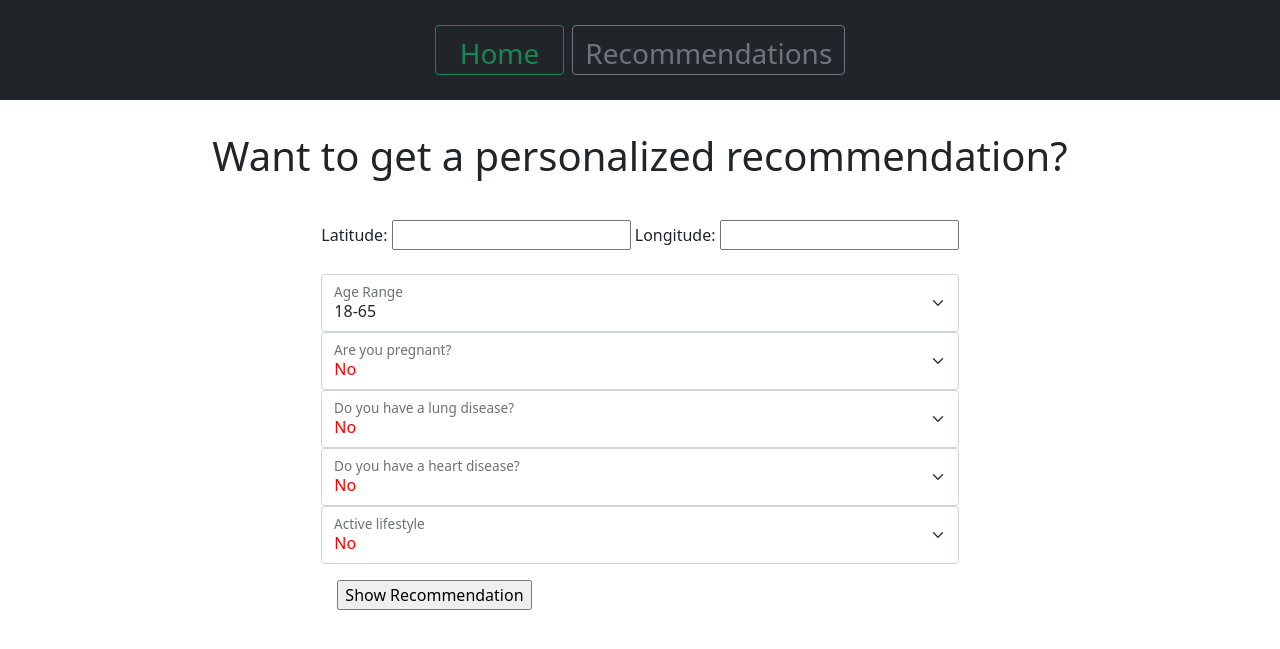
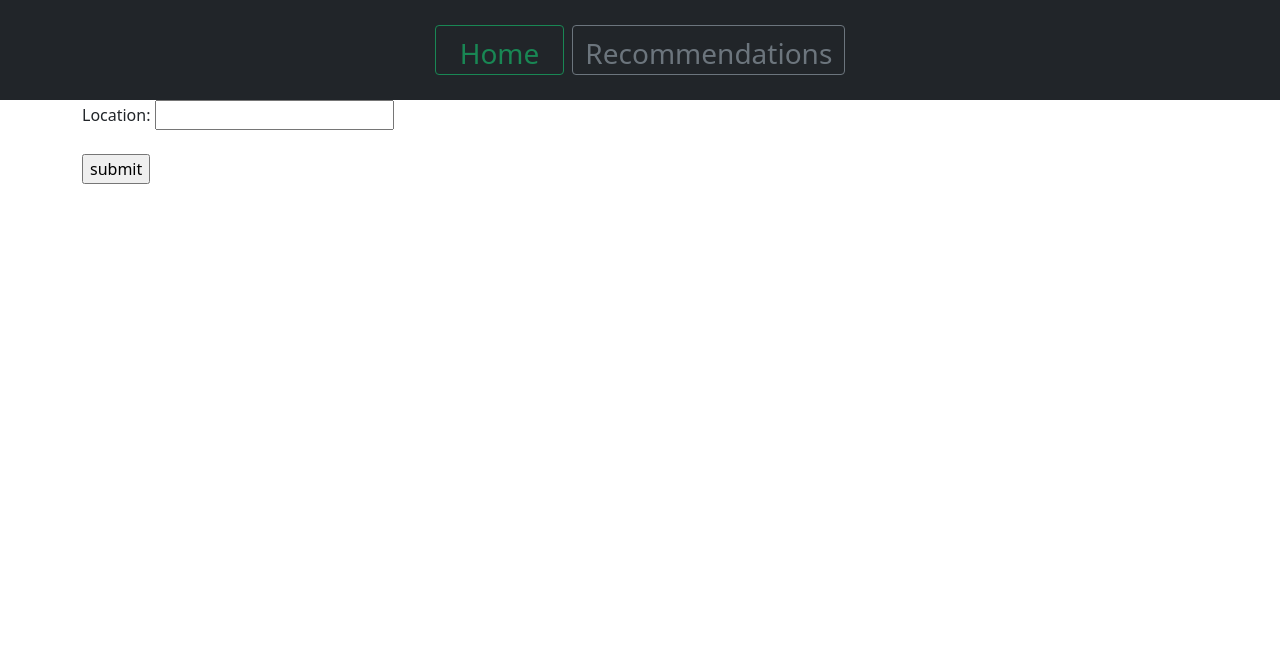
Before and after one commit to rosaregalado/colab9-airpollution-project, a Flask app: page /recommendation-form in a window 1280 px wide. Shown: the top 649 px of the page. Run offline with Flask 2, Linux system fonts and the light colour scheme.

Commit message:
added geopy library and return data in json

```diff
--- a/flask-server/app.py
+++ b/flask-server/app.py
@@ -1,10 +1,10 @@
-from flask import Flask, request, render_template, redirect, url_for
+from flask import Flask, request, render_template, redirect, url_for, jsonify
 import requests
-# from geopy.geocoders import Nominatim
+from geopy.geocoders import Nominatim
 
 app = Flask(__name__)
 
-# geopy
+# geopy library (example)
 # address_input = input("Enter your adress:")
 # geolocator = Nominatim(user_agent="myApp")
 # location = geolocator.geocode("175 5th Avenue NYC")
@@ -14,85 +14,109 @@ app = Flask(__name__)
 def index():
   return render_template('index.html')
 
+# ignore this route, it only renders a recommendation form
+@app.route('/recommendation-form', methods=['GET', 'POST'])
+def recc_form():
+  return render_template('partials/recommendation-form.html')
+
+
 # -----------------------------------------------------------------------------------------------
 # API routes:
 
-# returns breezeometer aqi index
+# returns current air quality index
 @app.route('/', methods=['POST'])
 def breezometer_aqi():
-  latitude = request.form['lat']
-  longitude = request.form['lon']
-  response = requests.get('https://api.breezometer.com/air-quality/v2/current-conditions?lat=' +latitude+ '&lon=' +longitude+ '&key=89e152af8d9f4b77872dbdc7b7f602d2&features=breezometer_aqi, pollutants_concentrations, sources_and_effects&breezometer_aqi_color=red_green')
-  # convert data response to json
+  # request location input from user
+  location = request.form['location']
+  # geopy library
+  geolocator = Nominatim(user_agent="air-pollution")
+  geolocation = geolocator.geocode(location)
+  latitude = str(geolocation.latitude)
+  longitude = str(geolocation.longitude)
+
+  api_url = "https://air-quality.p.rapidapi.com/current/airquality"
+  # input lat and lon
+  querystring = {"lat": latitude, "lon": longitude}
+
+  # api headers
+  headers = {
+    "X-RapidAPI-Host": "air-quality.p.rapidapi.com",
+    "X-RapidAPI-Key": "51c6c1f44cmsh5272fb64badcce3p15ae48jsna39e3b1e16d0"
+  }
+
+  # convert api data to json
+  response = requests.request("GET", api_url, headers=headers, params=querystring)
   json_obj = response.json()
-  # aqi data
-  aqi_category = json_obj['data']['indexes']['baqi']['category']
-  aqi_display = json_obj['data']['indexes']['baqi']['aqi_display']
-  aqi_color = json_obj['data']['indexes']['baqi']['color']
-  # pollutants info
-  co = json_obj['data']['pollutants']['co']['display_name']
-  co_concentration = json_obj['data']['pollutants']['co']['concentration']['value']
-  co_units = json_obj['data']['pollutants']['co']['concentration']['units']
+  # request current aqi number
+  aqi_data = json_obj['data'][0]['aqi']
 
-  no2 = json_obj['data']['pollutants']['no2']['display_name']
-  no2_concentration = json_obj['data']['pollutants']['no2']['concentration']['value']
-  no2_units = json_obj['data']['pollutants']['no2']['concentration']['units']
+  # return data in json format
+  return jsonify(aqi_data)
 
-
-  return render_template('aqi.html', aqi_category=aqi_category, aqi_display=aqi_display, aqi_color=aqi_color,
-  co=co, co_concentration=co_concentration, co_units=co_units,
-  no2=no2, no2_concentration=no2_concentration, no2_units=no2_units)
 
 
 # returns health recommendations
 @app.route('/health_recommendations', methods=['POST'])
 def health_recommendations():
-  latitude = request.form['lat']
-  longitude = request.form['lon']
-  response = requests.get('https://api.breezometer.com/air-quality/v2/current-conditions?lat=' +latitude+ '&lon=' +longitude+ '&key=89e152af8d9f4b77872dbdc7b7f602d2&features=breezometer_aqi,health_recommendations&breezometer_aqi_color=red_green')
-  json_obj = response.json()
+  # request user input for location
+  location = request.form['location']
+  # geopy library converts city name to location coordinates
+  geolocator = Nominatim(user_agent="health-recc")
+  geolocation = geolocator.geocode(location)
+  latitude = str(geolocation.latitude)
+  longitude = str(geolocation.longitude)
 
-  # api recommendations
+  # convert data to json
+  api_url = requests.get('https://api.breezometer.com/air-quality/v2/current-conditions?lat=' +latitude+ '&lon=' +longitude+ '&key=89e152af8d9f4b77872dbdc7b7f602d2&features=breezometer_aqi,health_recommendations')
+  json_obj = api_url.json()
+
+  # api health recommendations
   general_recc = json_obj['data']['health_recommendations']['general_population']
   elderly_recc = json_obj['data']['health_recommendations']['elderly']
   lung_disease_recc = json_obj['data']['health_recommendations']['lung_diseases']
   heart_disease_recc = json_obj['data']['health_recommendations']['heart_diseases']
-  active_recc = json_obj['data']['health_recommendations']['active']
   pregnant_women_recc = json_obj['data']['health_recommendations']['pregnant_women']
   children_recc = json_obj['data']['health_recommendations']['children']
 
-  return render_template('health_recommendations.html',
-  general_recc=general_recc, elderly_recc=elderly_recc,
-  lung_disease_recc=lung_disease_recc, heart_disease_recc=heart_disease_recc,
-  active_recc=active_recc, pregnant_women_recc=pregnant_women_recc,
-  children_recc=children_recc)
-
-
-# render recommendation form
-@app.route('/recommendation-form', methods=['GET', 'POST'])
-def recc_form():
-  return render_template('partials/recommendation-form.html')
+  # returns recommendations in json
+  return jsonify(general_recc, elderly_recc, lung_disease_recc, heart_disease_recc, pregnant_women_recc, children_recc)
 
 
 
-# returns pollutants info
-@app.route('/pollutants', methods=['GET'])
-def pollutant_info():
-  response = requests.get('https://api.breezometer.com/air-quality/v2/current-conditions?lat=49.416445994186226&lon=-123.08999098662949&key=71bb1e267fc449ba9e6563ccfdee0784&features=pollutants_concentrations')
+# returns aqi forecast (api)
+@app.route('/forecast', methods=['GET'])
+def forecast():
+  # requests user input for location
+  location = request.form['location']
+  # geopy library converts city name to location coordinates
+  geolocator = Nominatim(user_agent="health-recc")
+  geolocation = geolocator.geocode(location)
+  latitude = str(geolocation.latitude)
+  longitude = str(geolocation.longitude)
+
+  api_url = "https://air-quality.p.rapidapi.com/forecast/airquality"
+
+  querystring = {"lat": latitude,"lon": longitude,"hours":"72"}
+
+  headers = {
+    "X-RapidAPI-Host": "air-quality.p.rapidapi.com",
+    "X-RapidAPI-Key": "51c6c1f44cmsh5272fb64badcce3p15ae48jsna39e3b1e16d0"
+  }
+  # request data from api url
+  response = requests.request("GET", api_url, headers=headers, params=querystring)
+
   json_obj = response.json()
-  return json_obj
+  # 24 hours later (tomorrow):
+  aqi_data_24 = json_obj['data'][24]['aqi']
+  # 48 hours later (2nd day):
+  aqi_data_48 = json_obj['data'][48]['aqi']
+  # 71 hours later (3rd day):
+  aqi_data_71 = json_obj['data'][71]['aqi']
+
+  # returns aqi for the next 3 days
+  return jsonify(aqi_data_24, aqi_data_48, aqi_data_71)
 
 
-# returns local aqi index
-@app.route('/local-aqi', methods=['GET'])
-def local_aqi():
-  response = requests.get('https://api.breezometer.com/air-quality/v2/current-conditions?lat=49.416445994186226&lon=-123.08999098662949&key=71bb1e267fc449ba9e6563ccfdee0784&features=local_aqi')
-  json_obj = response.json()
-  return json_obj
-
-
-
-
-
+# runs app
 if __name__ == "__main__":
   app.run(debug=True)
--- a/flask-server/templates/partials/recommendation-form.html
+++ b/flask-server/templates/partials/recommendation-form.html
@@ -2,83 +2,13 @@
 
 {% block content %}
 <!-- get health recommendations -->
-<div style="margin: 2em; display: flex; flex-direction: column; align-items: center;">
-  <h1 style="margin-bottom: 1em;">Want to get a personalized recommendation?</h1>
-  <form method="POST" action="/health_recommendations" style="margin-bottom: 1em;">
-    Latitude: <input type="float" name="lat">
-    Longitude: <input type="float" name="lon">
-    <br>
-
-    <!-- <div style="margin: 1em;">
-      <input type="checkbox" id="general_recc" name="general_recc" value={{general_recc}}>
-      <label for="general_recc"> I dont have any respiratory diseases </label>
-      <br>
-      <input type="checkbox" id="elderly_recc" name="elderly_recc" value={{elderly_recc}}>
-      <label for="elderly_recc"> I am 65+ </label>
-      <br>
-      <input type="checkbox" id="lung_disease_recc" name="lung_disease_recc" value={{lung_disease_recc}}>
-      <label for="lung_disease_recc"> I have a lung disease</label>
-      <br>
-      <input type="checkbox" id="heart_disease_recc" name="heart_disease_recc" value={{heart_disease_recc}}>
-      <label for="heart_disease_recc"> I have a heart disease</label>
-      <br>
-      <input type="checkbox" id="active_recc" name="active_recc" value={{active_recc}}>
-      <label for="active_recc"> I am an Active person</label>
-      <br>
-      <input type="checkbox" id="pregnant_women_recc" name="pregnant_women_recc" value={{pregnant_women_recc}}>
-      <label for="pregnant_women_recc"> I am pregnant</label>
-      <br>
-      <input type="checkbox" id="children_recc" name="children_recc" value={{children_recc}}>
-      <label for="children_recc">Under 18</label>
-      <br>
-      <input type="submit" value='Show Recommendation' style="margin: 1em;">
-    </div>
+<div>
+  <form method="POST" action="/health_recommendations">
+    Location: <input type="text" name="location"><br><br>
+    <input type="submit" value="submit">
   </form>
-</div> -->
+</div>
 
 
-<br>
-<div class="form-floating">
-      <select class="form-select" id="floatingSelect" name='age'>
-        <option selected value="{{general_recc}}">18-65</option>
-        <option value="1">Under 18</option>
-        <option value="2">65+</option>
-      </select>
-      <label for="floatingSelect">Age Range</label>
-    </div>
-
-    <div class="form-floating">
-      <select class="form-select" id="floatingSelect" aria-label="Floating label select example" style="color: red;">
-        <option selected>No</option>
-        <option value="1">Yes</option>
-      </select>
-      <label for="floatingSelect">Are you pregnant?</label>
-    </div>
-
-    <div class="form-floating">
-      <select class="form-select" id="floatingSelect" aria-label="Floating label select example" style="color: red;">
-        <option selected>No</option>
-        <option value="1">Yes</option>
-      </select>
-      <label for="floatingSelect">Do you have a lung disease?</label>
-    </div>
-
-    <div class="form-floating">
-      <select class="form-select" id="floatingSelect" aria-label="Floating label select example" style="color: red;">
-        <option selected>No</option>
-        <option value="1">Yes</option>
-      </select>
-      <label for="floatingSelect">Do you have a heart disease?</label>
-    </div>
-
-    <div class="form-floating">
-      <select class="form-select" id="floatingSelect" aria-label="Floating label select example" style="color: red;">
-        <option selected>No</option>
-        <option value="1">Yes</option>
-      </select>
-      <label for="floatingSelect">Active lifestyle</label>
-    </div>
-
-    <input type="submit" value='Show Recommendation' style="margin: 1em;">
 
 {% endblock %}
```
Also changed, not shown: flask-server/templates/aqi.html (+1 -18 lines), flask-server/templates/health_recommendations.html (deleted, +0 -30 lines), flask-server/templates/index.html (+4 -16 lines).
